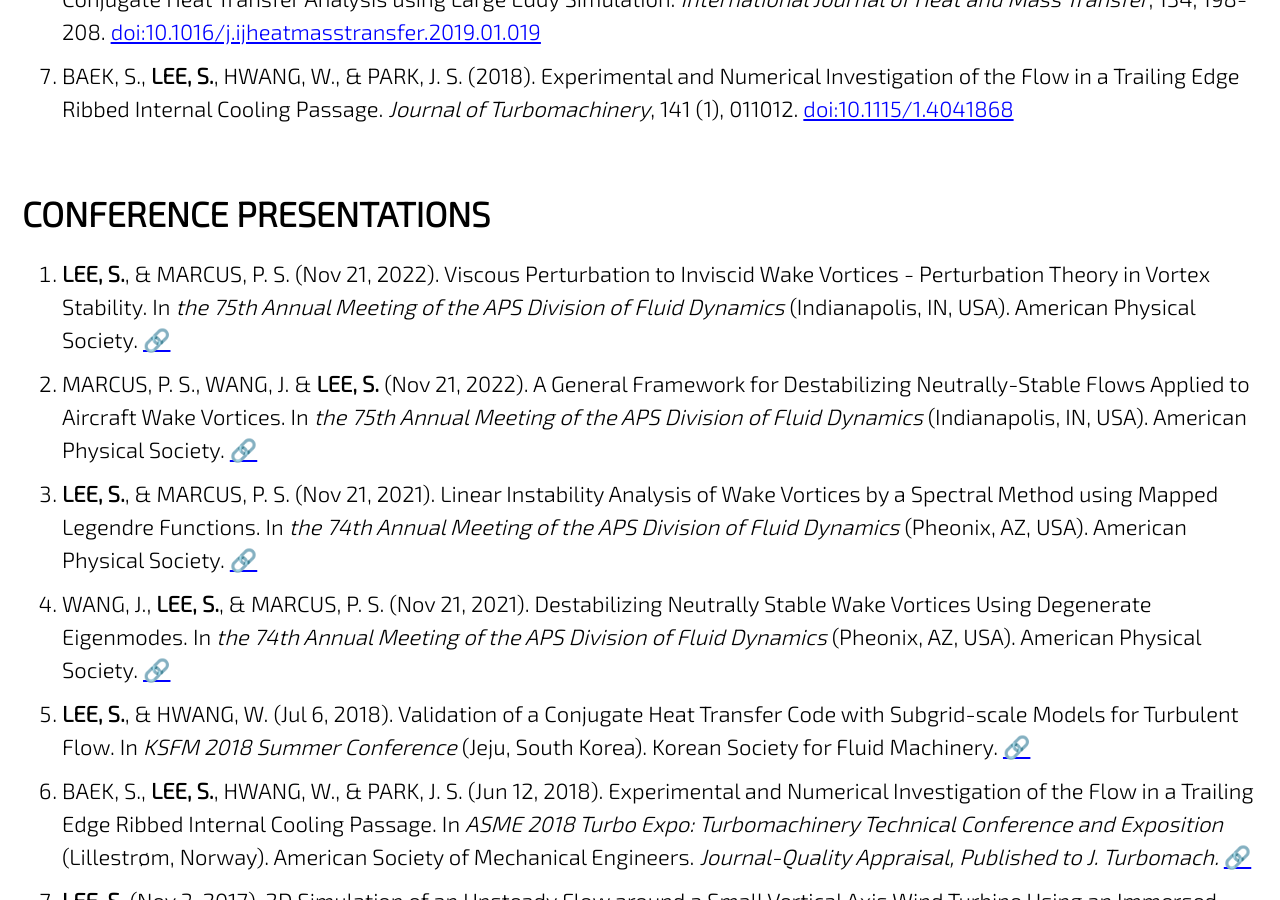
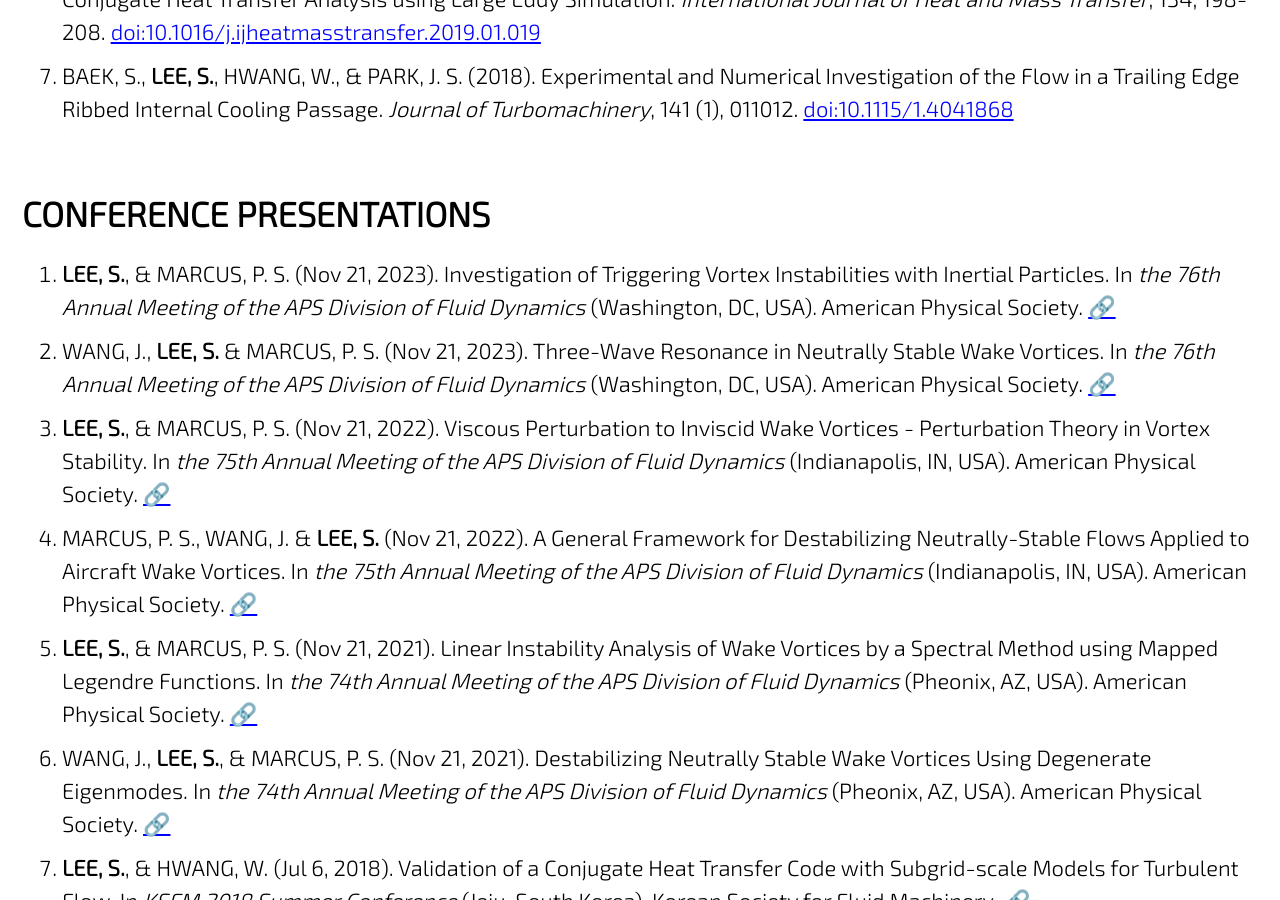
Before and after one commit to jun9303/jun9303.github.io, a Jekyll site: the page built from _pages/publications.md, in a window 1280 px wide and 900 px high, scrolled down 870 px. Built offline with Jekyll 4.4.1, drawn with Linux system fonts in a browser that asks for light colours; cached includes are drawn as plain includes; nearby versions of some CDN libraries; emoji names are drawn with the system emoji font.

Commit message:
Conf update

```diff
--- a/_pages/publications.md
+++ b/_pages/publications.md
@@ -22,14 +22,16 @@ https://doi.org/10.1093/jcde/qwad059)
 
 # CONFERENCE PRESENTATIONS
 
-1. **LEE, S.**, & MARCUS, P. S. (Nov 21, 2022). Viscous Perturbation to Inviscid Wake Vortices - Perturbation Theory in Vortex Stability. In *the 75th Annual Meeting of the APS Division of Fluid Dynamics* (Indianapolis, IN, USA). American Physical Society. [:link:](https://meetings.aps.org/Meeting/DFD22/Session/Q11.7)
-2. MARCUS, P. S., WANG, J. & **LEE, S.** (Nov 21, 2022). A General Framework for Destabilizing Neutrally-Stable Flows Applied to Aircraft Wake Vortices. In *the 75th Annual Meeting of the APS Division of Fluid Dynamics* (Indianapolis, IN, USA). American Physical Society. [:link:](https://meetings.aps.org/Meeting/DFD22/Session/L18.1)
-3. **LEE, S.**, & MARCUS, P. S. (Nov 21, 2021). Linear Instability Analysis of Wake Vortices by a Spectral Method using Mapped Legendre Functions. In *the 74th Annual Meeting of the APS Division of Fluid Dynamics* (Pheonix, AZ, USA). American Physical Society. [:link:](https://meetings.aps.org/Meeting/DFD21/Session/E24.1)
-4. WANG, J., **LEE, S.**, & MARCUS, P. S. (Nov 21, 2021). Destabilizing Neutrally Stable Wake Vortices Using Degenerate Eigenmodes. In *the 74th Annual Meeting of the APS Division of Fluid Dynamics* (Pheonix, AZ, USA). American Physical Society. [:link:](https://meetings.aps.org/Meeting/DFD21/Session/E24.3)
-5. **LEE, S.**, & HWANG, W. (Jul 6, 2018). Validation of a Conjugate Heat Transfer Code with Subgrid-scale Models for Turbulent Flow. In *KSFM 2018 Summer Conference* (Jeju, South Korea). Korean Society for Fluid Machinery. [:link:](http://www.dbpia.co.kr/journal/articleDetail?nodeId=NODE07536688&language=ko_KR)
-6. BAEK, S., **LEE, S.**, HWANG, W., & PARK, J. S. (Jun 12, 2018). Experimental and Numerical Investigation of the Flow in a Trailing Edge Ribbed Internal Cooling Passage. In *ASME 2018 Turbo Expo: Turbomachinery Technical Conference and Exposition* (Lillestrøm, Norway). American Society of Mechanical Engineers. *Journal-Quality Appraisal, Published to J. Turbomach.* [:link:](https://doi.org/10.1115/GT2018-76741)
-7. **LEE, S.** (Nov 3, 2017). 2D Simulation of an Unsteady Flow around a Small Vertical Axis Wind Turbine Using an Immersed Boundary Method. In *KSME 2017 Annual Conference* (Jeju, South Korea). Korean Society of Mechanical Engineers. *Student Paper Award: Bronze Prize in the 9th National Fluid Engineering Contest for Undergraduates*. [:link:](http://www.dbpia.co.kr/journal/articleDetail?nodeId=NODE07287580&language=ko_KR#)
-8. BAEK, S., **LEE, S.**, & HWANG, W. (Nov 3, 2017). Investigation of Fully Developed Turbulent Pipe Flow Using Magnetic Resonance Velocimetry (MRV) and Large Eddy Simulation (LES). In *KSME 2017 Annual Conference* (Jeju, South Korea). Korean Society of Mechanical Engineers. [:link:](http://www.dbpia.co.kr/journal/articleDetail?nodeId=NODE07287540&language=ko_KR#)
+1. **LEE, S.**, & MARCUS, P. S. (Nov 21, 2023). Investigation of Triggering Vortex Instabilities with Inertial Particles. In *the 76th Annual Meeting of the APS Division of Fluid Dynamics* (Washington, DC, USA). American Physical Society. [:link:](https://meetings.aps.org/Meeting/DFD23/Session/ZC38.5)
+2. WANG, J., **LEE, S.** & MARCUS, P. S. (Nov 21, 2023). Three-Wave Resonance in Neutrally Stable Wake Vortices. In *the 76th Annual Meeting of the APS Division of Fluid Dynamics* (Washington, DC, USA). American Physical Society. [:link:](https://meetings.aps.org/Meeting/DFD23/Session/ZC38.2)
+3. **LEE, S.**, & MARCUS, P. S. (Nov 21, 2022). Viscous Perturbation to Inviscid Wake Vortices - Perturbation Theory in Vortex Stability. In *the 75th Annual Meeting of the APS Division of Fluid Dynamics* (Indianapolis, IN, USA). American Physical Society. [:link:](https://meetings.aps.org/Meeting/DFD22/Session/Q11.7)
+4. MARCUS, P. S., WANG, J. & **LEE, S.** (Nov 21, 2022). A General Framework for Destabilizing Neutrally-Stable Flows Applied to Aircraft Wake Vortices. In *the 75th Annual Meeting of the APS Division of Fluid Dynamics* (Indianapolis, IN, USA). American Physical Society. [:link:](https://meetings.aps.org/Meeting/DFD22/Session/L18.1)
+5. **LEE, S.**, & MARCUS, P. S. (Nov 21, 2021). Linear Instability Analysis of Wake Vortices by a Spectral Method using Mapped Legendre Functions. In *the 74th Annual Meeting of the APS Division of Fluid Dynamics* (Pheonix, AZ, USA). American Physical Society. [:link:](https://meetings.aps.org/Meeting/DFD21/Session/E24.1)
+6. WANG, J., **LEE, S.**, & MARCUS, P. S. (Nov 21, 2021). Destabilizing Neutrally Stable Wake Vortices Using Degenerate Eigenmodes. In *the 74th Annual Meeting of the APS Division of Fluid Dynamics* (Pheonix, AZ, USA). American Physical Society. [:link:](https://meetings.aps.org/Meeting/DFD21/Session/E24.3)
+7. **LEE, S.**, & HWANG, W. (Jul 6, 2018). Validation of a Conjugate Heat Transfer Code with Subgrid-scale Models for Turbulent Flow. In *KSFM 2018 Summer Conference* (Jeju, South Korea). Korean Society for Fluid Machinery. [:link:](http://www.dbpia.co.kr/journal/articleDetail?nodeId=NODE07536688&language=ko_KR)
+8. BAEK, S., **LEE, S.**, HWANG, W., & PARK, J. S. (Jun 12, 2018). Experimental and Numerical Investigation of the Flow in a Trailing Edge Ribbed Internal Cooling Passage. In *ASME 2018 Turbo Expo: Turbomachinery Technical Conference and Exposition* (Lillestrøm, Norway). American Society of Mechanical Engineers. *Journal-Quality Appraisal, Published to J. Turbomach.* [:link:](https://doi.org/10.1115/GT2018-76741)
+9. **LEE, S.** (Nov 3, 2017). 2D Simulation of an Unsteady Flow around a Small Vertical Axis Wind Turbine Using an Immersed Boundary Method. In *KSME 2017 Annual Conference* (Jeju, South Korea). Korean Society of Mechanical Engineers. *Student Paper Award: Bronze Prize in the 9th National Fluid Engineering Contest for Undergraduates*. [:link:](http://www.dbpia.co.kr/journal/articleDetail?nodeId=NODE07287580&language=ko_KR#)
+10. BAEK, S., **LEE, S.**, & HWANG, W. (Nov 3, 2017). Investigation of Fully Developed Turbulent Pipe Flow Using Magnetic Resonance Velocimetry (MRV) and Large Eddy Simulation (LES). In *KSME 2017 Annual Conference* (Jeju, South Korea). Korean Society of Mechanical Engineers. [:link:](http://www.dbpia.co.kr/journal/articleDetail?nodeId=NODE07287540&language=ko_KR#)
 
 # SEMINARS & INVITED TALKS
 
```
